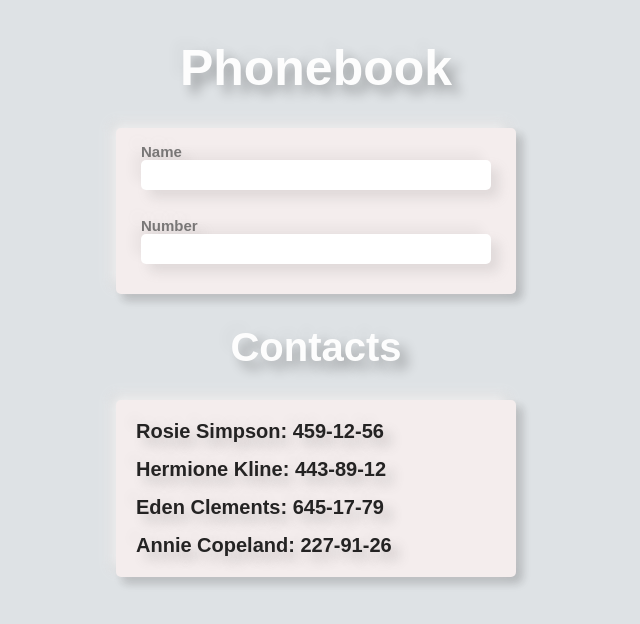
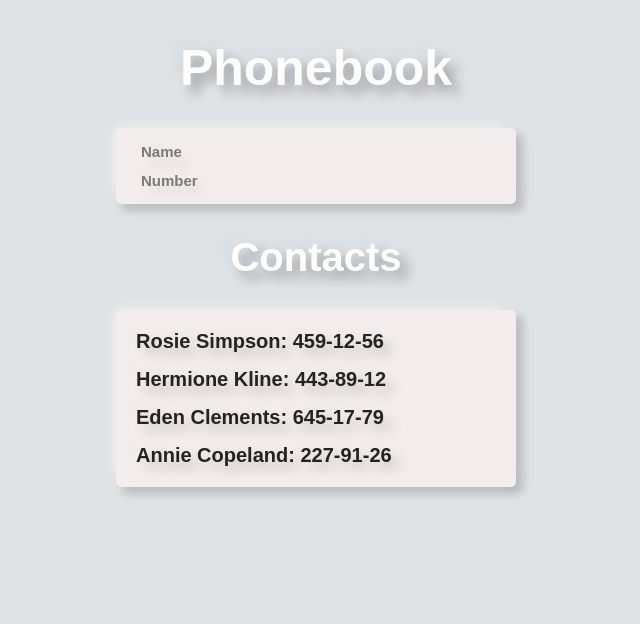
Before and after one commit to Julia-Gavrashenko/goit-react-hw-02-phonebook, a React (Create React App) app: page / in a window 1280 px wide. Shown: the top 624 px of the page, without its empty margins (324-964 px from the left). Built offline with nearby package versions, Linux system fonts and the light colour scheme.

Commit message:
forth-commit

```diff
--- a/src/components/ContactForm/ContactForm.jsx
+++ b/src/components/ContactForm/ContactForm.jsx
@@ -1,6 +1,6 @@
 import { Formik } from 'formik';
 import * as Yup from 'yup';
-import { Form, FormField, FormInput } from './ContactForm.styled';
+import { Form, FormField,} from './ContactForm.styled';
 
 const ContactFormSchema = Yup.object().shape({
   name: Yup.string()
@@ -27,18 +27,13 @@ export const ContactForm = () => {
       <Form>
         <FormField>
           Name
-          <FormInput
-            type="text"
-            name="name"
-          />
+
         </FormField>
 
         <FormField>
           Number
-          <FormInput
-            type="tel"
-            name="number"
-          />
+
+
         </FormField>
       </Form>
     </Formik>
--- a/src/components/ContactForm/ContactForm.styled.jsx
+++ b/src/components/ContactForm/ContactForm.styled.jsx
@@ -32,14 +32,3 @@ export const FormField = styled.label`
   text-shadow: 8px 8px 12px rgba(174, 172, 172, 0.3),
     -8px -8px 12px rgba(164, 162, 162, 0.06);
 `;
-
-export const FormInput = styled.input`
-  height: 30px;
-  padding: 3px;
-  margin-bottom: 15px;
-  outline: none;
-  border: none;
-  border-radius: 5px;
-  box-shadow: 8px 8px 12px rgba(143, 142, 142, 0.2),
-    -8px -8px 12px rgba(27, 26, 26, 0.04);
-`;
```
